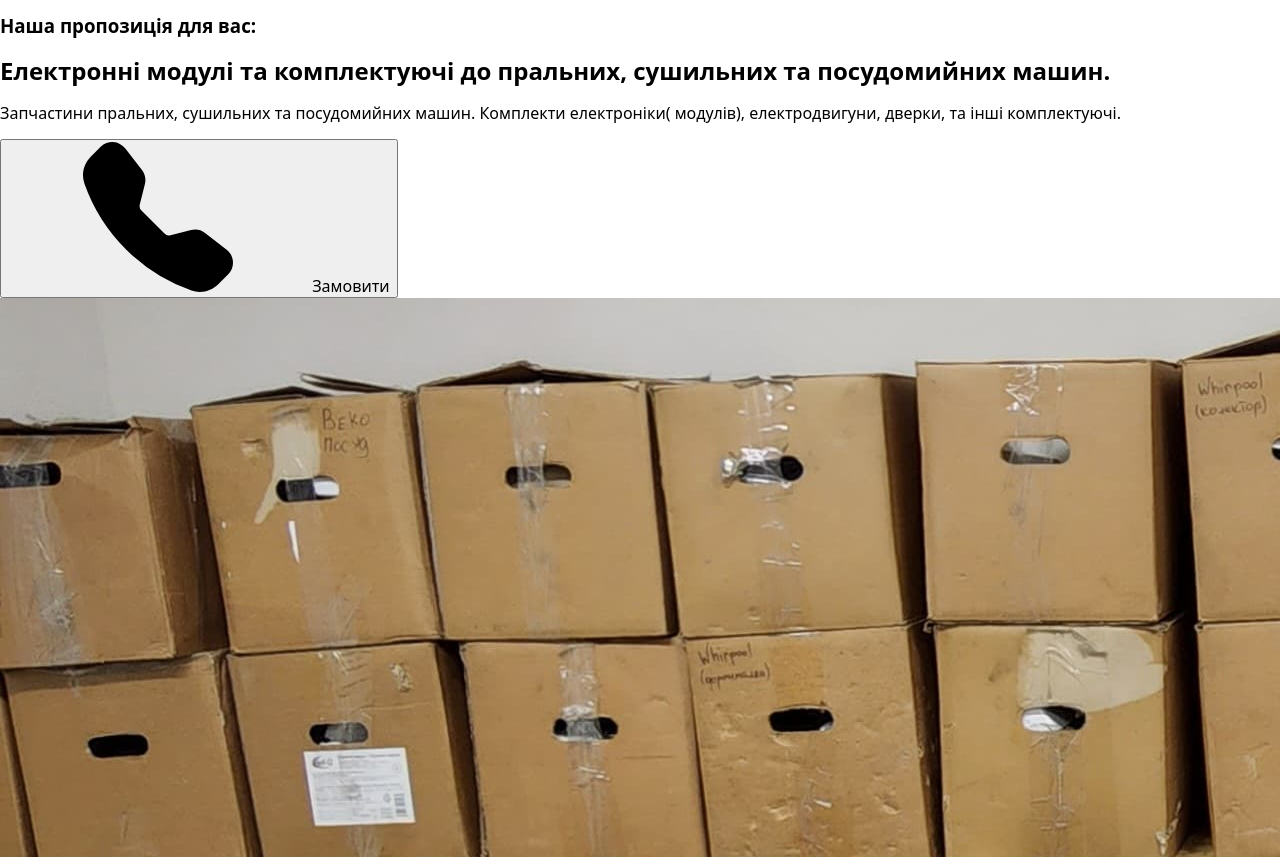
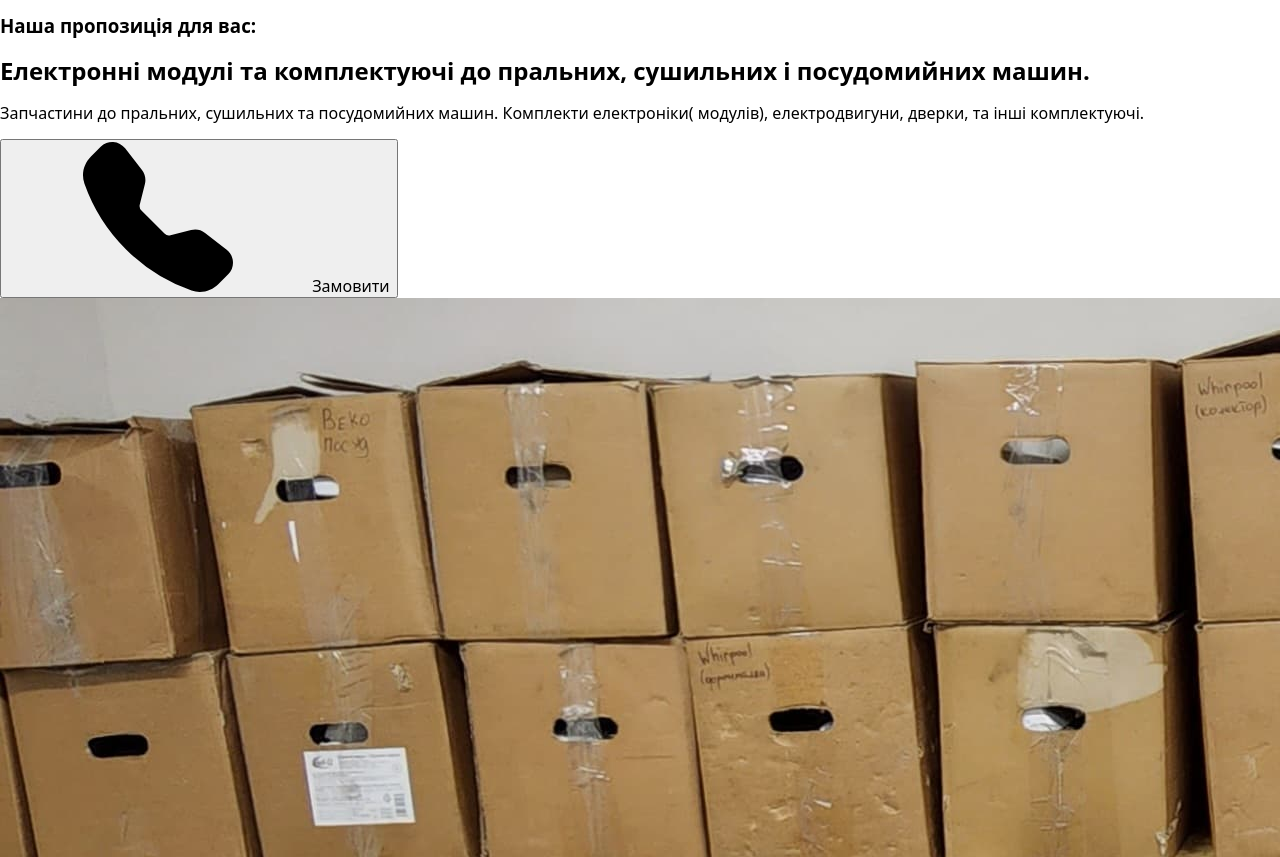
Before and after one commit to YuriiLukianovych/VladProject, a website with bundled scripts: page src/index.html in a window 1280 px wide. Shown: the part 3554-4411 px from the top of the page. Built offline with nearby package versions, Linux system fonts and the light colour scheme; files whose address does not match are found by name.

Commit message:
small text fix

```diff
--- a/src/index.html
+++ b/src/index.html
@@ -116,9 +116,9 @@
                 <div class="hero__wrapper">
                     <div class="hero__content">
                         <h3 class="hero__subtitle">Наша пропозиція для вас:</h3>
-                        <h1 class="hero__title">Електронні модулі та комплектуючі до пральних, сушильних та посудомийних
+                        <h1 class="hero__title">Електронні модулі та комплектуючі до пральних, сушильних і посудомийних
                             машин.</h1>
-                        <p class="hero__text">Запчастини пральних, сушильних та посудомийних машин. Комплекти
+                        <p class="hero__text">Запчастини до пральних, сушильних та посудомийних машин. Комплекти
                             електроніки( модулів), електродвигуни, дверки, та інші
                             комплектуючі.</p>
                         <button class="btn hero__btn animated" type="button" data-modal-open>
```
